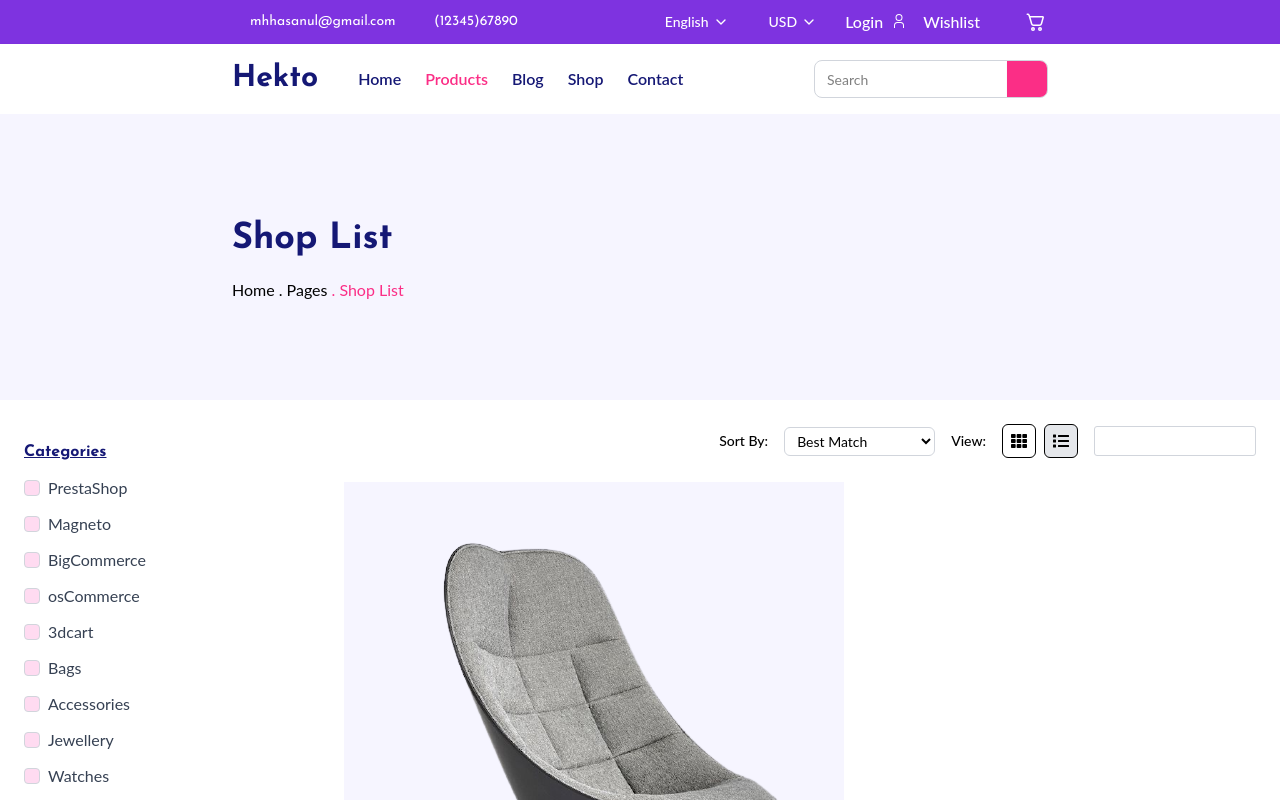
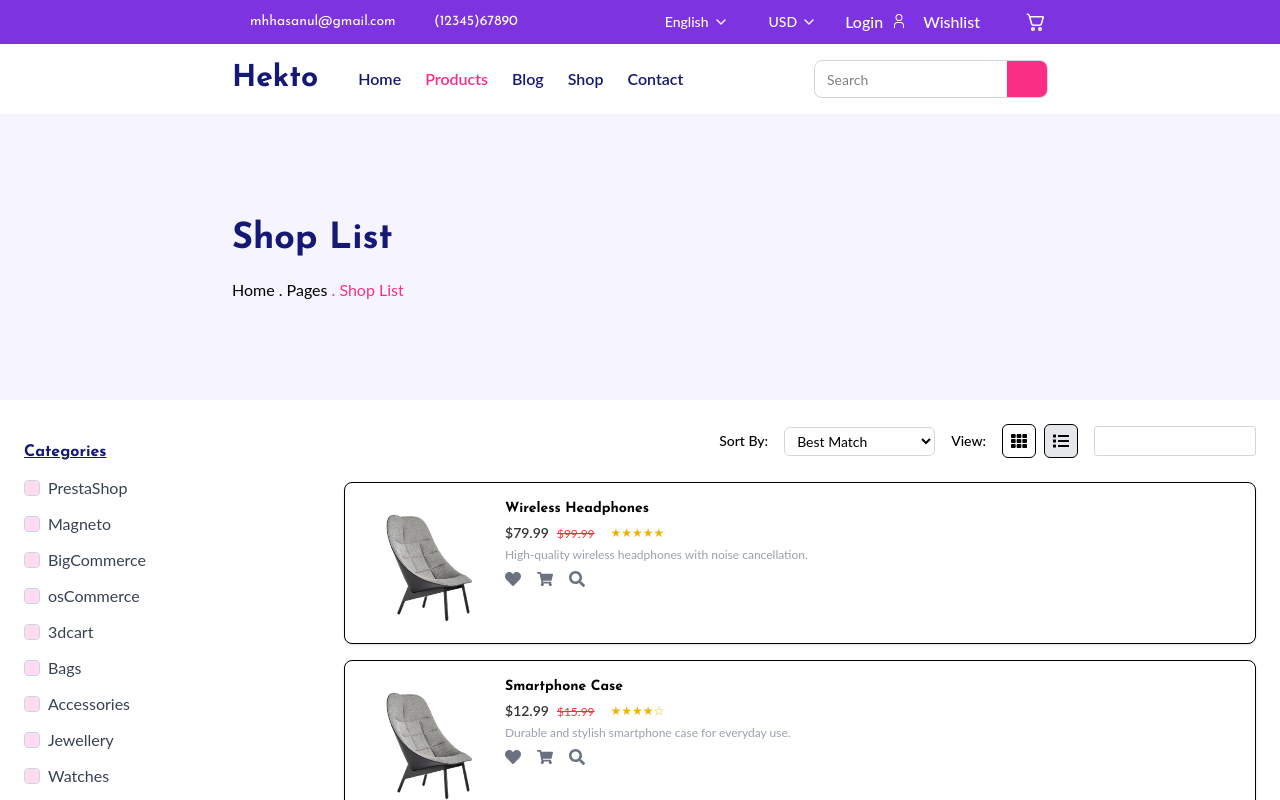
Before and after one commit to ducnc-hopee/store, a React (Vite) app in the folder frontend/reactjs-store-client/: page /product in a window 1280 px wide. Both pictures are taken after a click on the button 1061 px from the left and 441 px from the top of the page. Shown: the top 800 px of the page. Built offline with nearby package versions, Linux system fonts and the light colour scheme; some icons are missing; a web font is replaced by a local one.

Commit message:
Added product list page
Product list changes when viewed in list

```diff
--- a/frontend/reactjs-store-client/src/components/ProductItem.tsx
+++ b/frontend/reactjs-store-client/src/components/ProductItem.tsx
@@ -4,6 +4,7 @@ import { Linkable } from "./commons/Linkable";
 
 type TProductItemProps = {
   data: TProduct;
+  viewType: "grid" | "list";
 };
 
 export const ProductItem: React.FC<TProductItemProps> = ({ data }) => {
--- a/frontend/reactjs-store-client/src/components/ProductList.tsx
+++ b/frontend/reactjs-store-client/src/components/ProductList.tsx
@@ -1,7 +1,9 @@
-import React, { useState } from "react";
+import { useState } from "react";
 import type { TProduct } from "../types/product";
 import { ProductItem } from "./ProductItem";
+import ProductCardRow from "./ProductRowPage/ProductCardRow";
 import FilterToolbar from "./ui/Toolbar/FilterToolbar";
+import BrandLogo from "./BrandLogo";
 
 type TProductListProps = {
   data: TProduct[];
@@ -10,6 +12,17 @@ type TProductListProps = {
 export const ProductList: React.FC<TProductListProps> = ({ data }) => {
   const [selectedSort, setSelectedSort] = useState("Best Match");
   const [viewType, setViewType] = useState<"grid" | "list">("grid");
+
+  const sortedData = [...data].sort((a, b) => {
+    switch (selectedSort) {
+      case "Price: Low to High":
+        return a.discountedPrice - b.discountedPrice;
+      case "Price: High to Low":
+        return b.discountedPrice - a.discountedPrice;
+      default:
+        return 0;
+    }
+  });
 
   return (
     <div className="space-y-4">
@@ -22,10 +35,15 @@ export const ProductList: React.FC<TProductListProps> = ({ data }) => {
       />
 
       <div className={viewType === "grid" ? "grid grid-cols-1 md:grid-cols-2 lg:grid-cols-3 gap-4" : "space-y-4"}>
-        {data.map((product) => (
-          <ProductItem key={product.id} data={product} />
-        ))}
+        {sortedData.map((product) =>
+          viewType === "grid" ? (
+            <ProductItem key={product.id} data={product} viewType="grid" />
+          ) : (
+              <ProductCardRow key={product.id} {...product} />
+          ),
+        )}
       </div>
+      {viewType =="list" && <BrandLogo/>}
     </div>
   );
 };
--- /dev/null
+++ b/frontend/reactjs-store-client/src/components/ProductRowPage/ProductCardRow.tsx
@@ -0,0 +1,58 @@
+import type { TProduct } from "@/types/product";
+import { FaHeart, FaShoppingCart, FaSearch } from "react-icons/fa";
+
+const ProductCardRow : React.FC<TProduct> = ({
+  name,
+  price,
+  discountedPrice,
+  description,
+  image,
+  rating
+}) => {
+  const parsedRating = parseInt(rating || "0");
+
+  return (
+    <div className="flex gap-4 p-4 border rounded-lg shadow-sm hover:shadow-md transition-all bg-white w-full">
+      {/* Image */}
+      <img src={image} alt={name} className="w-32 h-32 object-cover rounded" />
+
+      {/* Info */}
+      <div className="flex-1">
+        <h2 className="text-sm font-bold text-primary mb-1">{name}</h2>
+
+        {/* Price */}
+        <div className="flex items-center text-sm mb-1">
+          {/* Price Section */}
+          <div className="flex items-baseline gap-2">
+            <span className="text-[#333] font-semibold">
+              ${discountedPrice.toFixed(2)}
+            </span>
+            {price > discountedPrice && (
+              <span className="text-red-500 line-through text-xs">
+                ${price.toFixed(2)}
+              </span>
+            )}
+          </div>
+
+          {/* Rating Section */}
+          <div className="text-yellow-500 text-xs gap-2 ml-4">
+            {"★".repeat(parsedRating)}
+            {"☆".repeat(5 - parsedRating)}
+          </div>
+        </div>
+
+        {/* Description */}
+        <p className="text-xs text-gray-400 mb-2">{description}</p>
+
+        {/* Action Icons */}
+        <div className="flex gap-4 text-gray-500">
+          <FaHeart className="cursor-pointer hover:text-red-400" />
+          <FaShoppingCart className="cursor-pointer hover:text-blue-500" />
+          <FaSearch className="cursor-pointer hover:text-purple-500" />
+        </div>
+      </div>
+    </div>
+  );
+};
+
+export default ProductCardRow;
--- a/frontend/reactjs-store-client/src/pages/ProductDetail.tsx
+++ b/frontend/reactjs-store-client/src/pages/ProductDetail.tsx
@@ -6,6 +6,7 @@ import type { TProduct } from "@/types/product";
 import { useEffect, useState } from "react";
 import { useParams } from "react-router-dom";
 import BrandLogo from "@/components/BrandLogo";
+
 
 function ProductDetail() {
   const { id } = useParams();
```
